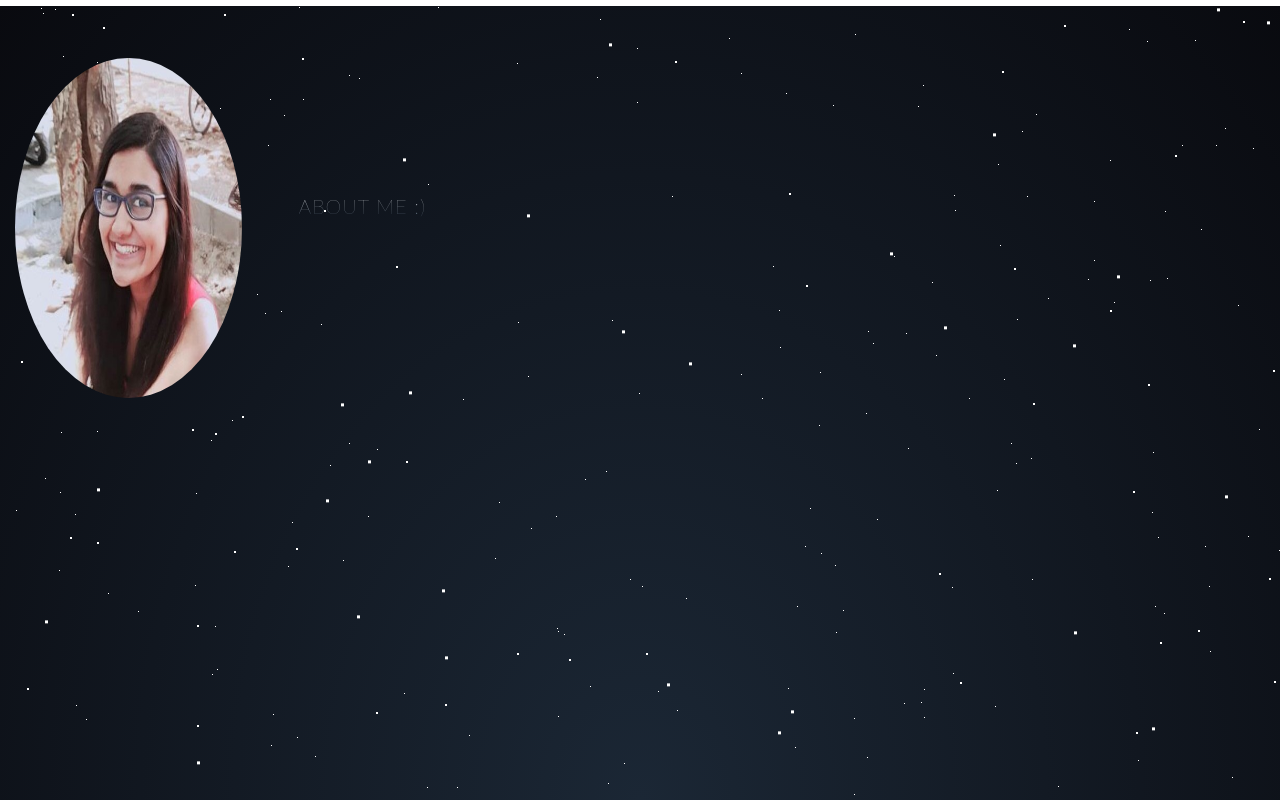
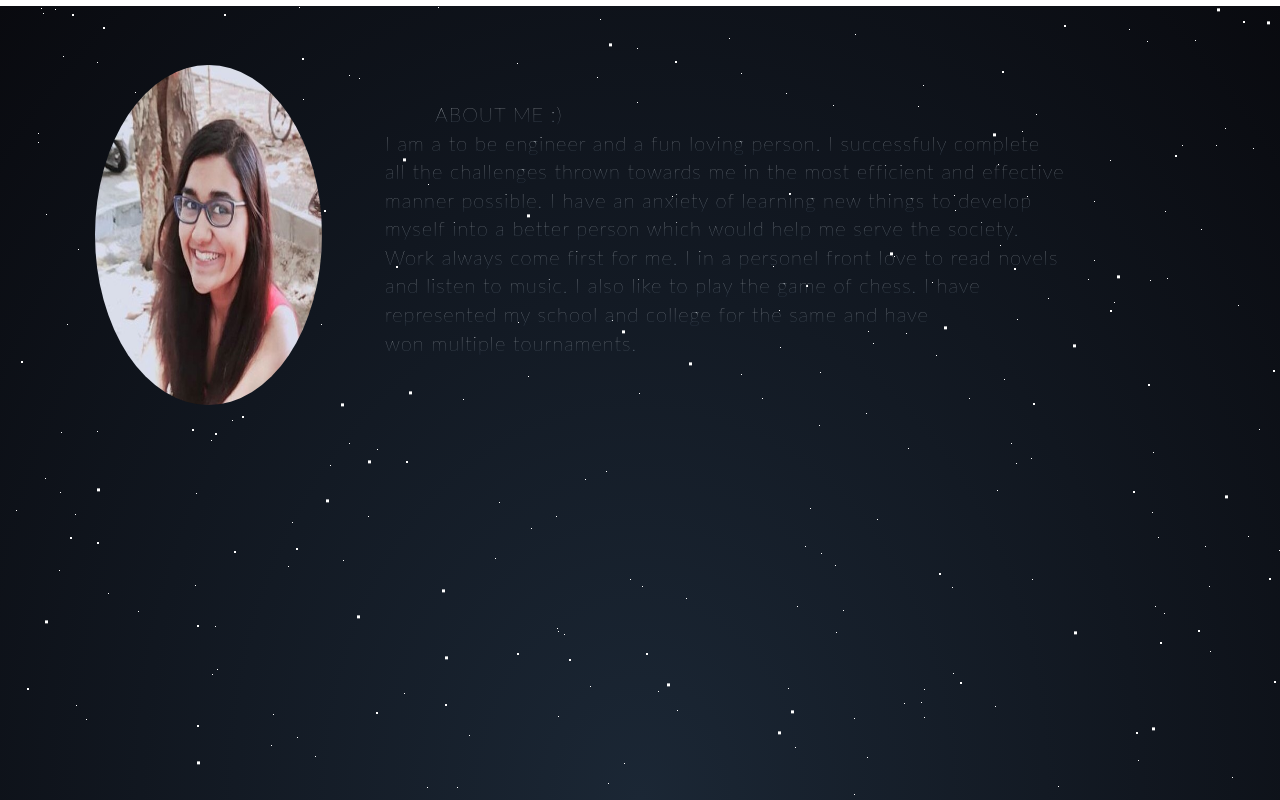
Before and after one commit to purva63/purva63.github.io, a plain HTML site: page about.html in a window 1280 px wide. Shown: the top 800 px of the page. Drawn offline with nearby package versions, Linux system fonts and the light colour scheme.

Commit message:
Some changes left

```diff
--- a/about.html
+++ b/about.html
@@ -84,7 +84,8 @@
    font-weight: 50;
    font-size: 20px;
    letter-spacing: 1px;
-   margin-top: -60px;
+   margin-top: 20px;
+   margin-left: 375px;
    padding-left: 10px;
 }
 #title span {
@@ -118,18 +119,19 @@
 <div id='stars2'></div>
 <div id='stars3'></div>
 <div id='title'>
-<img  class="img-circle" src="/images/me.jpg" style="margin-top: 1cm; height:9cm;width: 6cm; margin-left: 5px;">
-  <span style="margin-left: 50px; margin-top: 1%;">
+<img  class="img-circle" src="/images/me.jpg" style="margin-top: -35px; height:9cm;width: 6cm; margin-left: -290px;position: absolute;">
+  <span style="margin-left: 50px; margin-top: 5px;">
     ABOUT ME :)
-    <div style="margin-top: -5%;margin-left: 20px;">
-  <br> I am a  to be engineer and a fun loving person. I successfuly complete all the challenges thrown towards me
-  <br>  in the most efficient and effective manner possible. I have an anxiety of
-  <br> learning new things to develop myself into a better person which would help me
-  <br> serve the society. Work always come first for me.
-  <br> I in a personel front love to read novels and listen to music. I also like to play the
-  <br> game of chess. I have represented my school and college for the same
-  <br> and have won multiple tournaments.
-  </div>
+
+  <br> I am a  to be engineer and a fun loving person. I successfuly complete
+  <br> all the challenges thrown towards me in the most efficient and effective
+  <br> manner possible. I have an anxiety of learning new things to develop
+  <br> myself into a better person which would help me serve the society.
+  <br> Work always come first for me. I in a personel front love to read novels
+  <br> and listen to music. I also like to play the game of chess. I have
+  <br> represented my school and college for the same and have
+  <br>won multiple tournaments.
+
   </span>
   <br>
 
```
